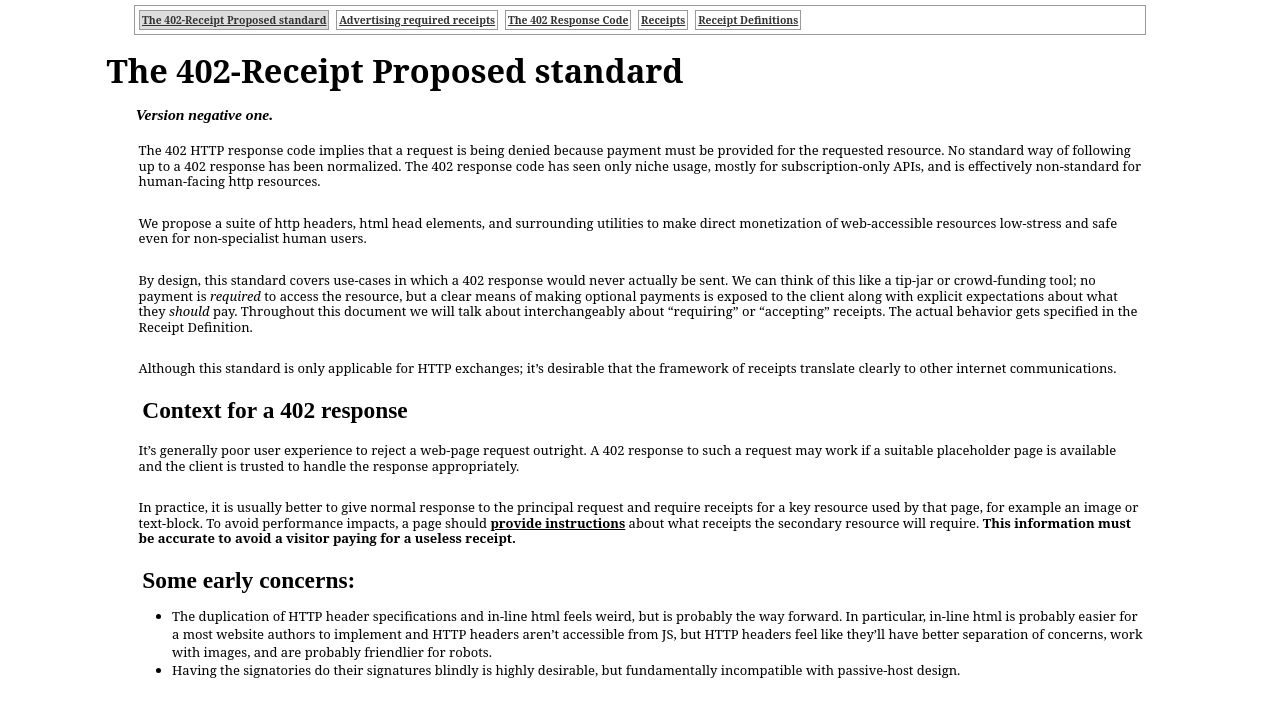
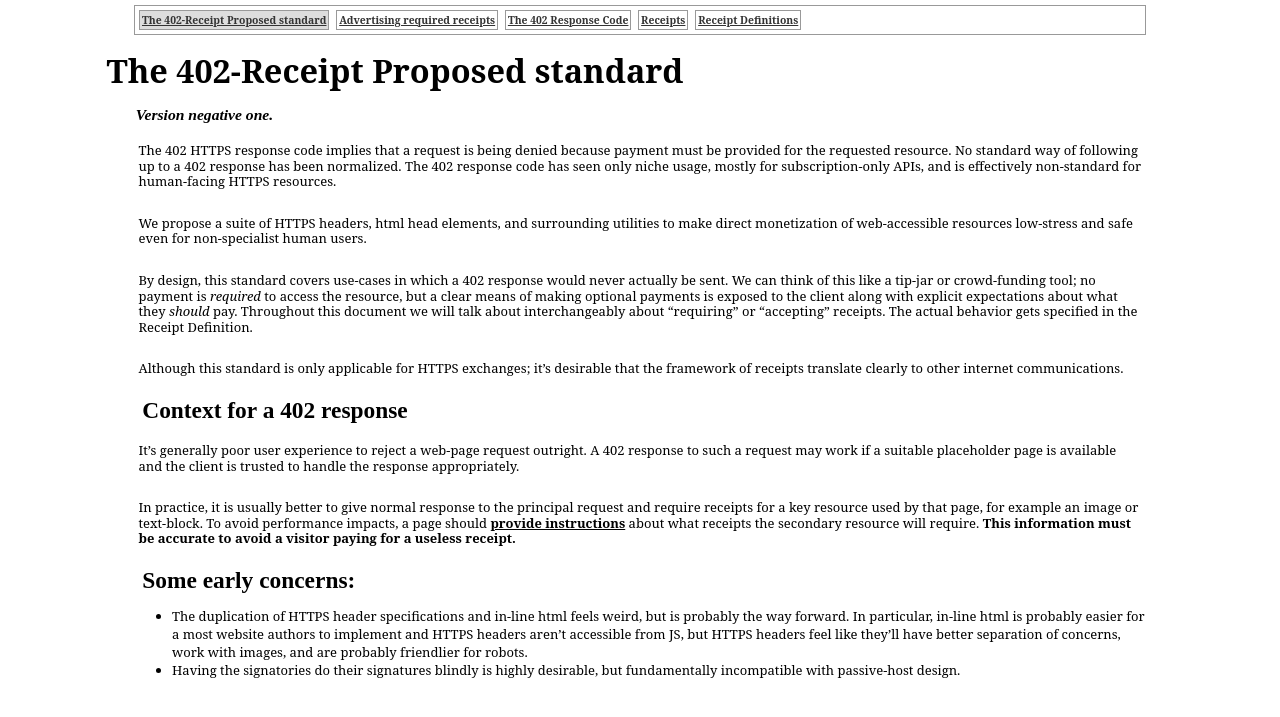
Before and after one commit to erikpukinskis/direct-monetization-static, a Jekyll site: the page built from _proposal/introduction.markdown, in a window 1280 px wide. Shown: the top 717 px of the page. Built offline with Jekyll 4.4.1, drawn with Linux system fonts in a browser that asks for light colours.

Commit message:
only use https.

````diff
--- a/_proposal/communicate.markdown
+++ b/_proposal/communicate.markdown
@@ -44,7 +44,7 @@ In order for clients to know about a menu, pages should include a meta tag in th
 <meta property="receipts:menu" content="https://www.example.com/menu.xml" />
 ```
 
-An HTTP header can also be used, and may be preferable depending on the implementation.
+An HTTPS header can also be used, and may be preferable depending on the implementation.
 
 ```text
 Receipts-Menu: https://www.example.com/menu.xml
--- a/_proposal/introduction.markdown
+++ b/_proposal/introduction.markdown
@@ -8,13 +8,13 @@ documentation_order: 1
 
 #### Version negative one.
 
-The 402 HTTP response code implies that a request is being denied because payment must be provided for the requested resource. No standard way of following up to a 402 response has been normalized. The 402 response code has seen only niche usage, mostly for subscription-only APIs, and is effectively non-standard for human-facing http resources.
+The 402 HTTPS response code implies that a request is being denied because payment must be provided for the requested resource. No standard way of following up to a 402 response has been normalized. The 402 response code has seen only niche usage, mostly for subscription-only APIs, and is effectively non-standard for human-facing HTTPS resources.
 
-We propose a suite of http headers, html head elements, and surrounding utilities to make direct monetization of web-accessible resources low-stress and safe even for non-specialist human users.
+We propose a suite of HTTPS headers, html head elements, and surrounding utilities to make direct monetization of web-accessible resources low-stress and safe even for non-specialist human users.
 
 By design, this standard covers use-cases in which a 402 response would never actually be sent. We can think of this like a tip-jar or crowd-funding tool; no payment is _required_ to access the resource, but a clear means of making optional payments is exposed to the client along with explicit expectations about what they _should_ pay. Throughout this document we will talk about interchangeably about "requiring" or "accepting" receipts. The actual behavior gets specified in the Receipt Definition.
 
-Although this standard is only applicable for HTTP exchanges; it's desirable that the framework of receipts translate clearly to other internet communications.
+Although this standard is only applicable for HTTPS exchanges; it's desirable that the framework of receipts translate clearly to other internet communications.
 
 ## Context for a 402 response
 It's generally poor user experience to reject a web-page request outright. A 402 response to such a request may work if a suitable placeholder page is available and the client is trusted to handle the response appropriately.
@@ -22,5 +22,5 @@ It's generally poor user experience to reject a web-page request outright. A 402
 In practice, it is usually better to give  normal response to the principal request and require receipts for a key resource used by that page, for example an image or text-block. To avoid performance impacts, a page should [provide instructions]({{ "communicate.html" | relative_url }}) about what receipts the secondary resource will require. **This information must be accurate to avoid a visitor paying for a useless receipt.**
 
 ## Some early concerns:
-- The duplication of HTTP header specifications and in-line html feels weird, but is probably the way forward. In particular, in-line html is probably easier for a most website authors to implement and HTTP headers aren't accessible from JS, but HTTP headers feel like they'll have better separation of concerns, work with images, and are probably friendlier for robots.
+- The duplication of HTTPS header specifications and in-line html feels weird, but is probably the way forward. In particular, in-line html is probably easier for a most website authors to implement and HTTPS headers aren't accessible from JS, but HTTPS headers feel like they'll have better separation of concerns, work with images, and are probably friendlier for robots.
 - Having the signatories do their signatures blindly is highly desirable, but fundamentally incompatible with passive-host design.
--- a/_proposal/receipt_definitions.markdown
+++ b/_proposal/receipt_definitions.markdown
@@ -15,7 +15,7 @@ Figuring out what the client will need to do in order for the chosen signatory t
 
 A **Receipt Definition** is an object represented in json:
 
-- Optionally, a `domain`. If provided in the Receipt Definition for an HTTP resource, then this _must_ match the domain of the resource's address.
+- Optionally, a `domain`. If provided in the Receipt Definition for an HTTPS resource, then this _must_ match the domain of the resource's address.
 - Optionally, an `item` identifier. If not provided, then any list of receipts matching the other specifications and totaling to the needed amount will suffice.
 - A list of objects of the form
     - `signers`: A list of acceptable signatories, identified by urls.
````
